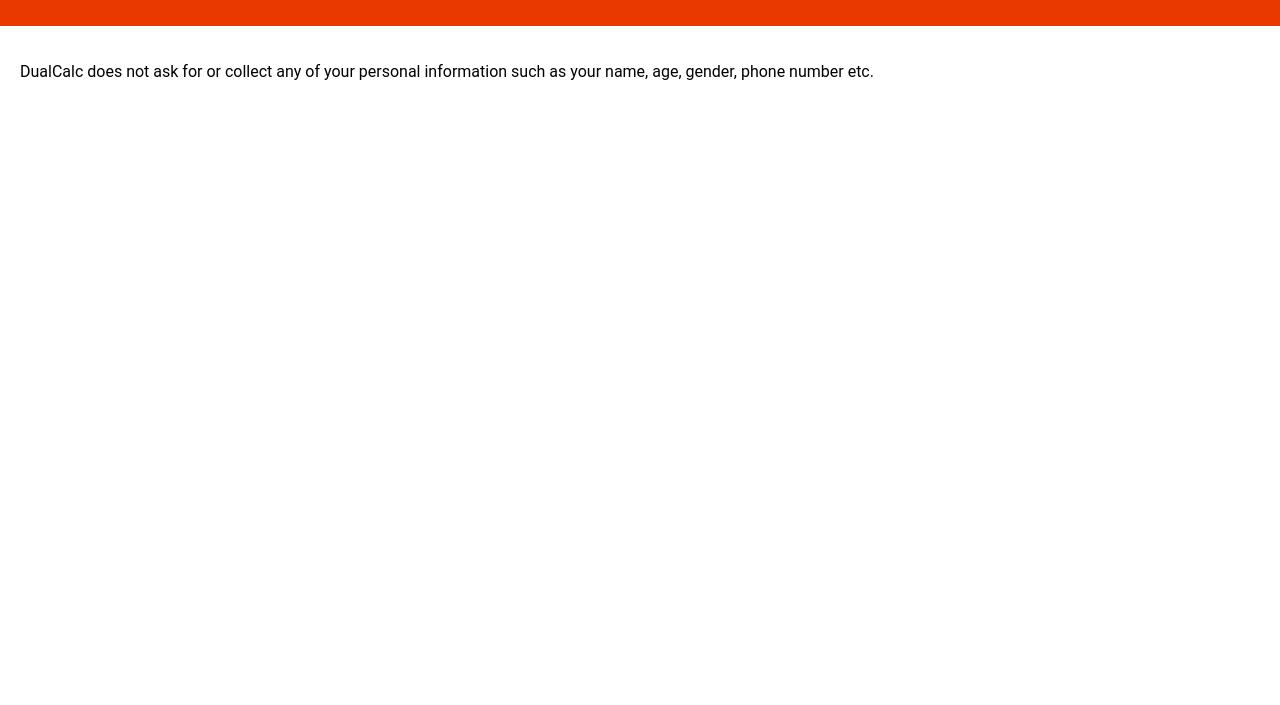
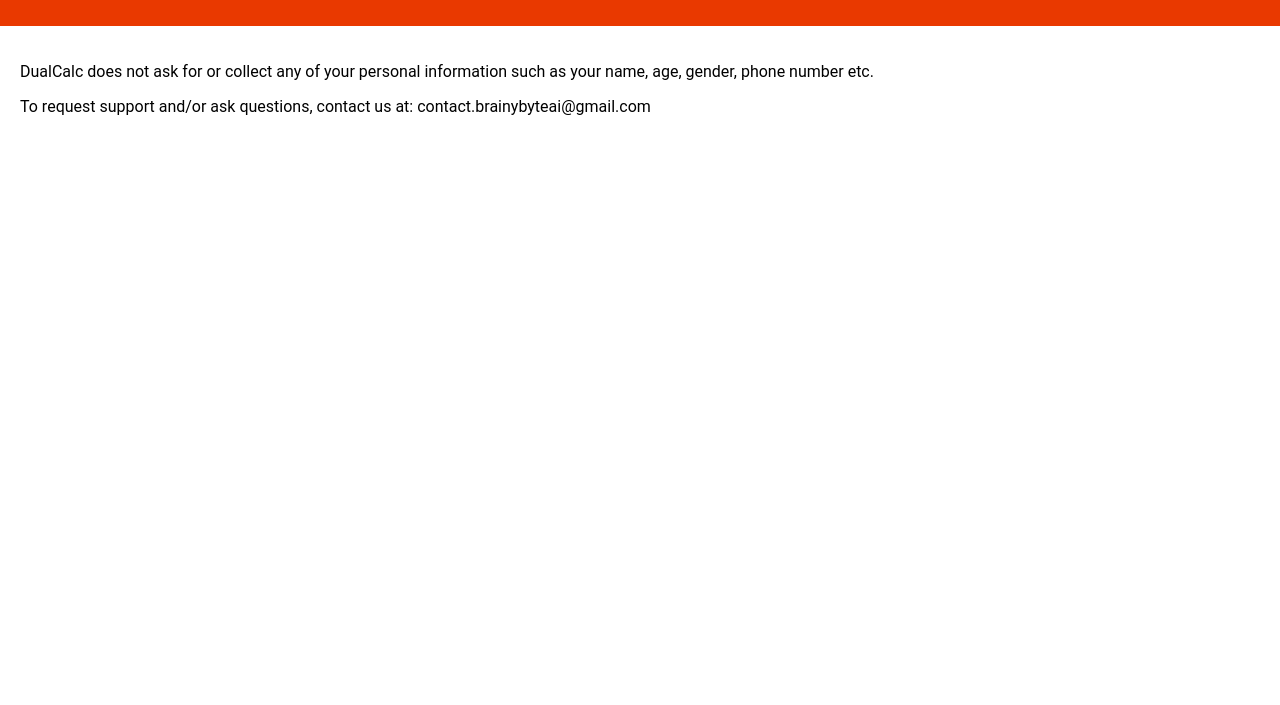
Before and after one commit to BrainyByteAI/DualCalc-Privacy-Policy, a plain HTML site: page index.html in a window 1280 px wide. Shown: the part 95-800 px from the top of the page. Drawn offline with Linux system fonts and the light colour scheme.

Commit message:
Update index.html

```diff
--- a/index.html
+++ b/index.html
@@ -40,6 +40,7 @@
 
     <main>
         <p>DualCalc does not ask for or collect any of your personal information such as your name, age, gender, phone number etc.</p>
+        <p>To request support and/or ask questions, contact us at: contact.brainybyteai@gmail.com</p>
     </main>
 </body>
 </html>
```
